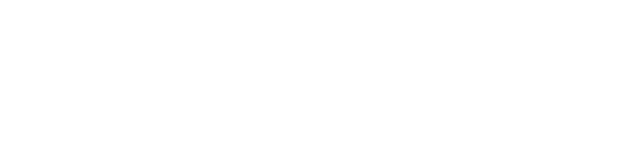
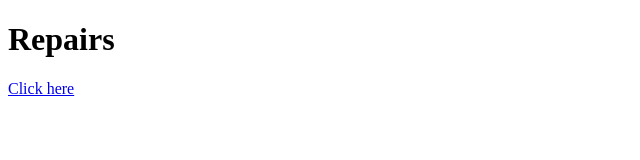
Before and after one commit to Shrenzoo/diverge, a plain HTML site: page evals/fixtures/intake/index.html in a window 1280 px wide. Shown: the whole page, without its empty margins (0-640 px from the left). Drawn offline with Linux system fonts and the light colour scheme.

Commit message:
Generated source import 0264/1001: evals/fixtures/intake/index.html [skip ci]

```diff
--- a/evals/fixtures/intake/index.html
+++ b/evals/fixtures/intake/index.html
@@ -1 +1,2 @@
 <!doctype html>
+<html lang="en"><title>Service desk</title><h1>Repairs</h1><a href="request.html">Click here</a></html>
```
